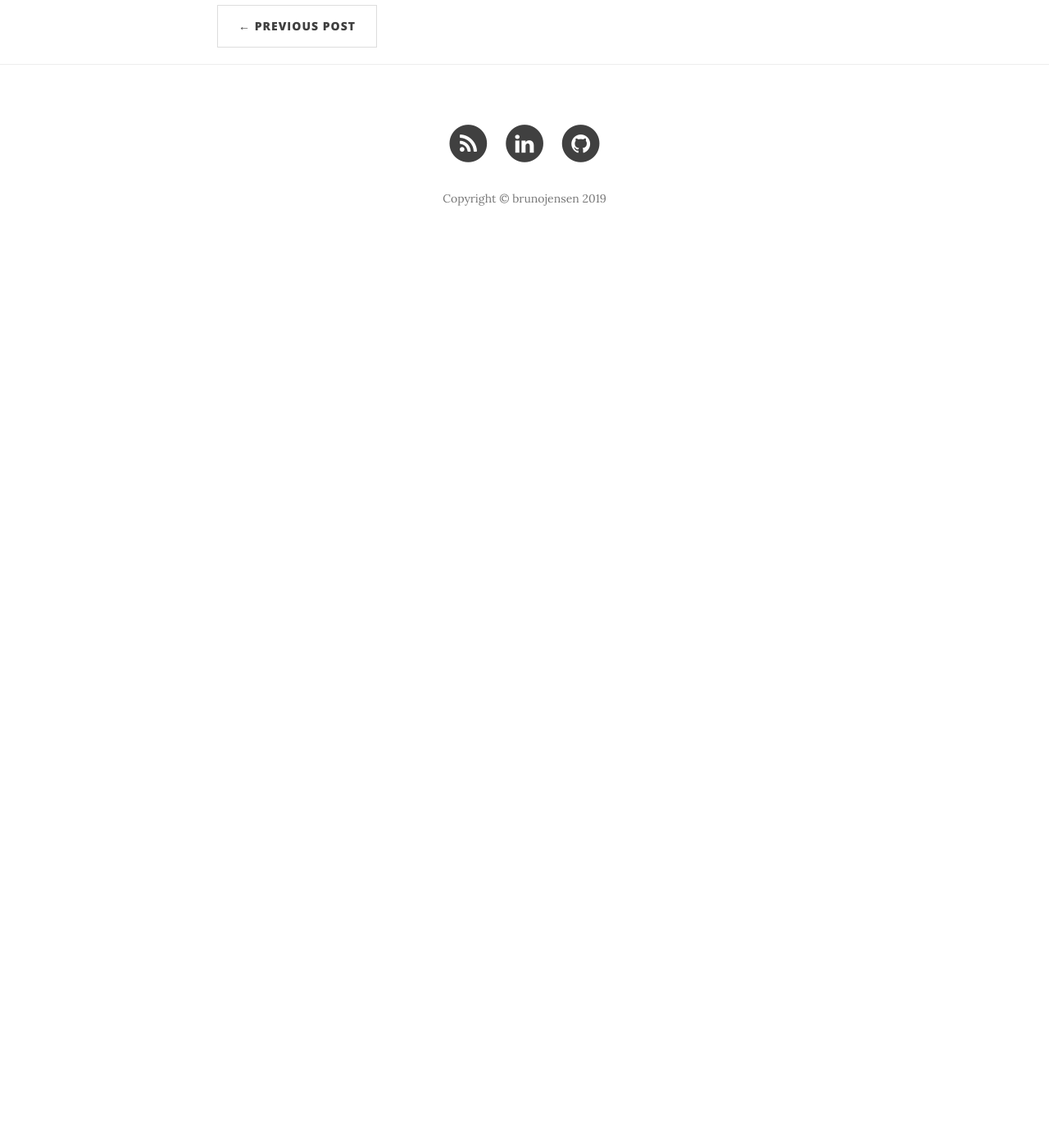
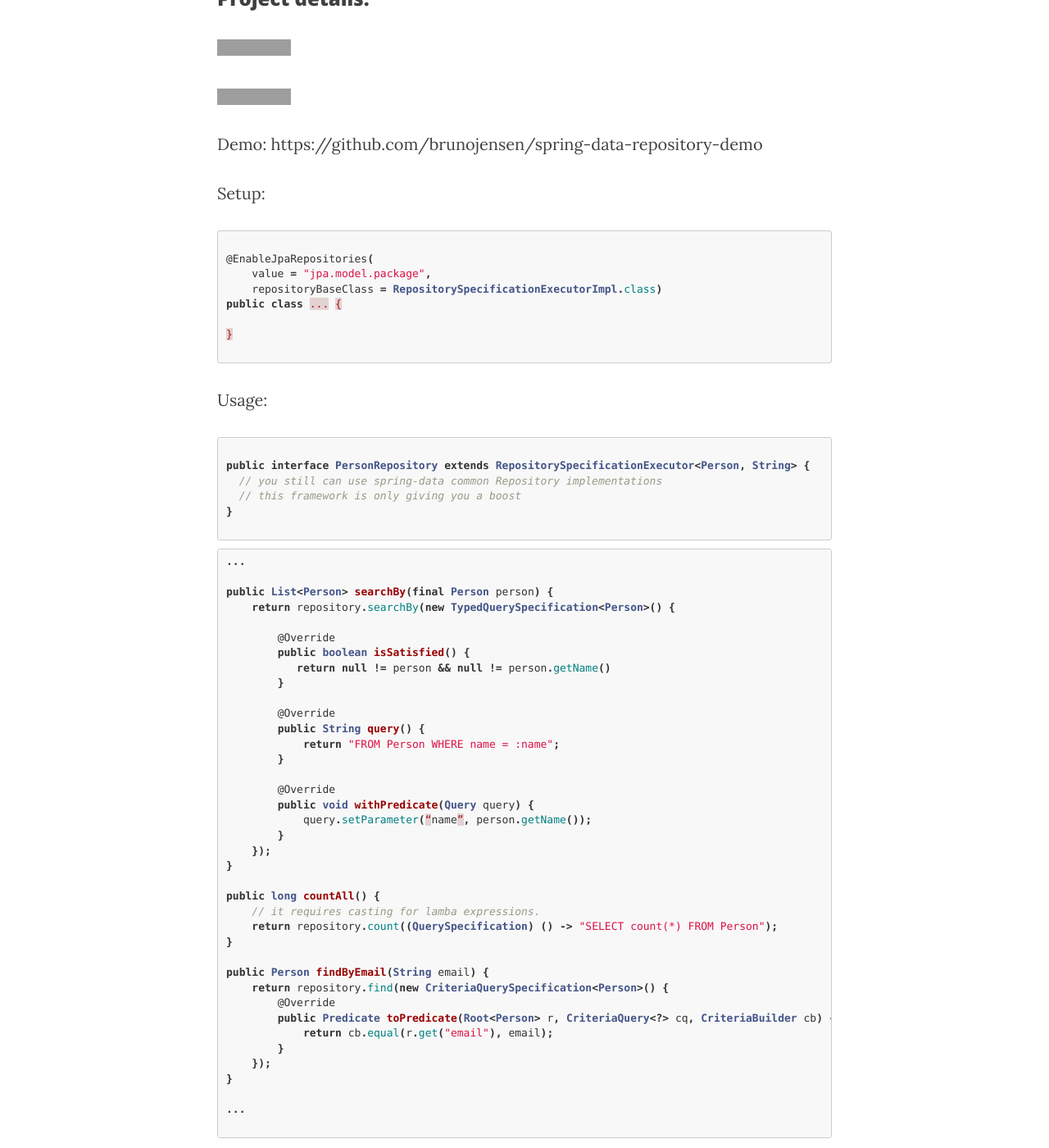
Before and after one commit to the-unknown-developer-podcast/the-unknown-developer-podcast.github.com, a Jekyll site: the page built from _posts/2019-05-29-spring-data-jpa-repository.markdown, in a window 1280 px wide and 1400 px high, scrolled down 2114 px. Shown: the whole window at 82% size. Built offline with Jekyll 4.4.1, drawn with Linux system fonts in a browser that asks for light colours; nearby versions of some CDN libraries; before the commit the page ends 2432 px from its top, so only the background shows below that; grey boxes are pictures that could not be loaded.

Commit message:
Update 2019-05-29-spring-data-jpa-repository.markdown

````diff
--- a/_posts/2019-05-29-spring-data-jpa-repository.markdown
+++ b/_posts/2019-05-29-spring-data-jpa-repository.markdown
@@ -22,3 +22,77 @@ header-img: img/post-bg-02.jpg
 <p>Am I using this extension in that project? No, I’m not, the damage on that project is already done. I’m trying to avoid the same in future projects and help anyone how might facing the same situation.</p>
 <p>So, let’s contribute. I have some issues and improvements waiting for you on github :)</p>
 [https://github.com/brunojensen/spring-data-repository-demo](https://github.com/brunojensen/spring-data-repository-demo)
+
+<h3>Project details: </h3>
+
+[![Build Status](https://travis-ci.org/brunojensen/spring-data-jpa-repository.svg?branch=master)](https://travis-ci.org/brunojensen/spring-data-jpa-repository)
+
+[![Quality Gate Status](https://sonarcloud.io/api/project_badges/measure?project=spring.data.repository%3Aspring-data-jpa-repository&metric=alert_status)](https://sonarcloud.io/dashboard?id=spring.data.repository%3Aspring-data-jpa-repository)
+
+Demo:
+https://github.com/brunojensen/spring-data-repository-demo
+
+Setup:
+
+```java
+
+@EnableJpaRepositories(
+    value = "jpa.model.package",
+    repositoryBaseClass = RepositorySpecificationExecutorImpl.class)
+public class ... {
+
+}
+
+```
+
+Usage:
+
+```java
+
+public interface PersonRepository extends RepositorySpecificationExecutor<Person, String> {
+  // you still can use spring-data common Repository implementations
+  // this framework is only giving you a boost
+}
+
+```
+
+```java
+...
+
+public List<Person> searchBy(final Person person) {
+    return repository.searchBy(new TypedQuerySpecification<Person>() {
+
+        @Override
+        public boolean isSatisfied() {
+           return null != person && null != person.getName()
+        }
+
+        @Override
+        public String query() {
+            return "FROM Person WHERE name = :name";
+        }
+
+        @Override
+        public void withPredicate(Query query) {
+            query.setParameter(“name”, person.getName());
+        }
+    });
+}
+
+public long countAll() {
+    // it requires casting for lamba expressions.
+    return repository.count((QuerySpecification) () -> "SELECT count(*) FROM Person");
+}
+
+public Person findByEmail(String email) {
+    return repository.find(new CriteriaQuerySpecification<Person>() {
+        @Override
+        public Predicate toPredicate(Root<Person> r, CriteriaQuery<?> cq, CriteriaBuilder cb) {
+            return cb.equal(r.get("email"), email);
+        }
+    });
+}
+
+...
+
+```
````
